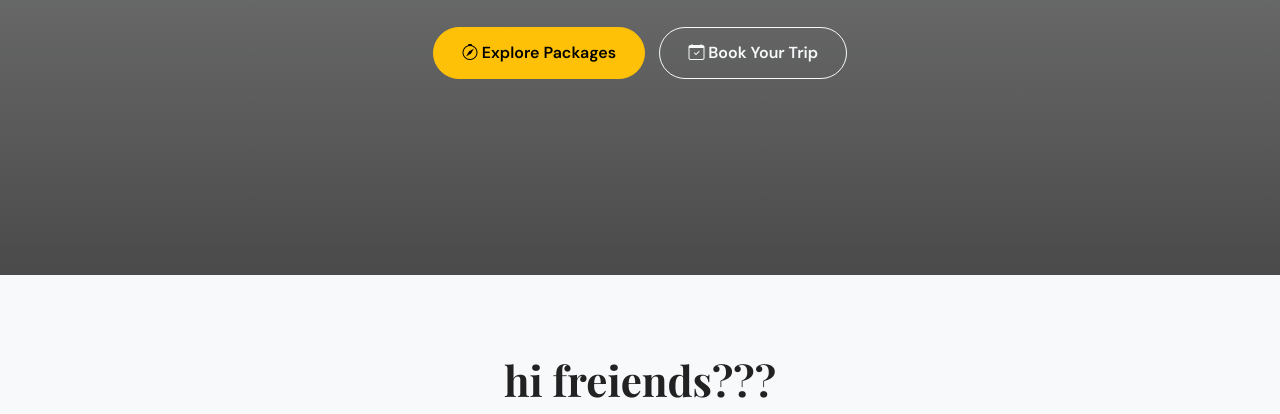
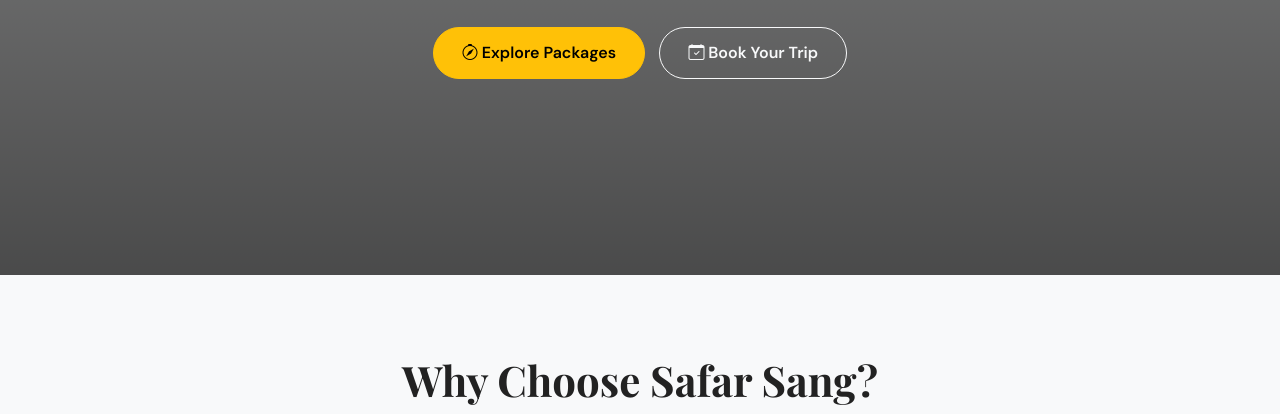
Before and after one commit to Shiva18v/safar_sang, a plain HTML site: page index.html in a window 1280 px wide. Shown: the part 521-935 px from the top of the page. Drawn offline with nearby package versions, Linux system fonts and the light colour scheme.

Commit message:
Update section title to 'Why Choose Safar Sang?'

```diff
--- a/index.html
+++ b/index.html
@@ -575,7 +575,7 @@
     <div class="container">
 
         <h2 class="section-title">
-            hi freiends???
+            Why Choose Safar Sang?
         </h2>
 
         <p class="section-subtitle">
```
